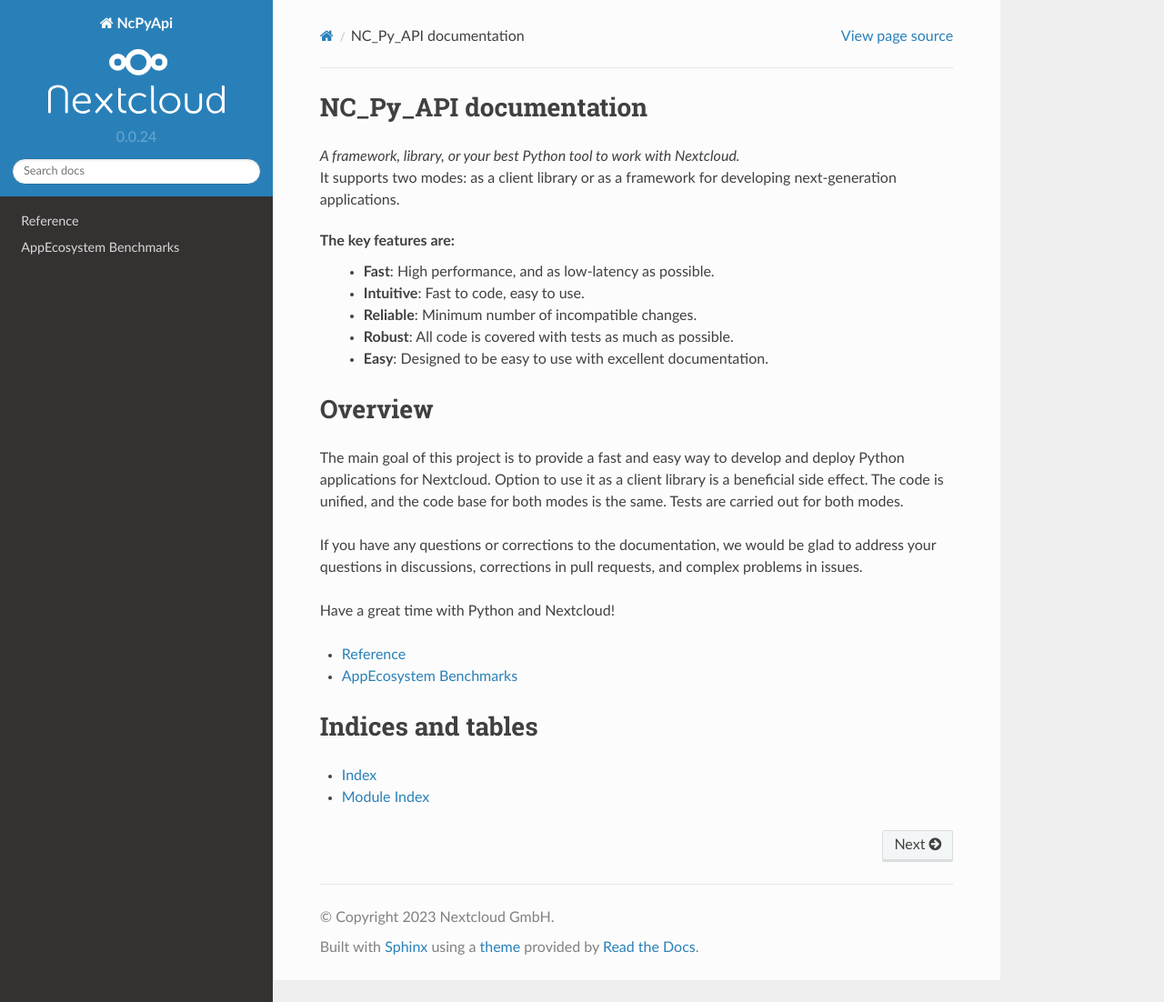
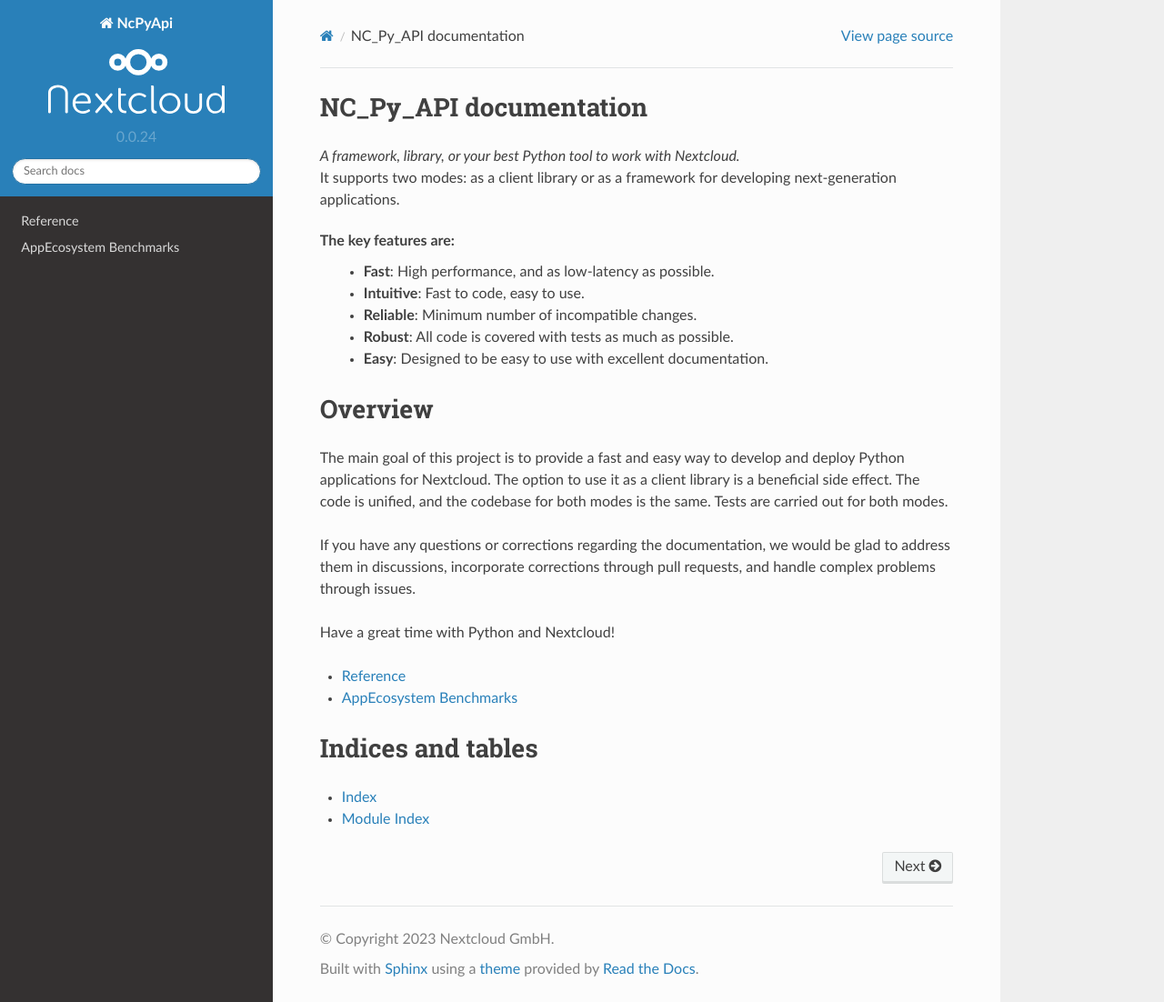
Before and after one commit to cloud-py-api/nc_py_api, a Sphinx documentation site: the page built from docs/index.rst, in a window 1280 px wide and 1102 px high. Shown: the whole window at 91% size. Built offline with Sphinx 7.4.7 and the Read the Docs theme 2.0.0, drawn with Linux system fonts in a browser that asks for light colours.

Commit message:
typos update
Signed-off-by: Alexander Piskun <bigcat88@icloud.com>

```diff
--- a/docs/index.rst
+++ b/docs/index.rst
@@ -15,11 +15,12 @@
 ========
 
 The main goal of this project is to provide a fast and easy way to develop and deploy Python applications for Nextcloud.
-Option to use it as a client library is a beneficial side effect.
-The code is unified, and the code base for both modes is the same. Tests are carried out for both modes.
+The option to use it as a client library is a beneficial side effect.
+The code is unified, and the codebase for both modes is the same. Tests are carried out for both modes.
 
-If you have any questions or corrections to the documentation,
-we would be glad to address your questions in discussions, corrections in pull requests, and complex problems in issues.
+If you have any questions or corrections regarding the documentation,
+we would be glad to address them in discussions, incorporate corrections through pull requests,
+and handle complex problems through issues.
 
 Have a great time with Python and Nextcloud!
 
```
Also changed, not shown: 1 other file.
